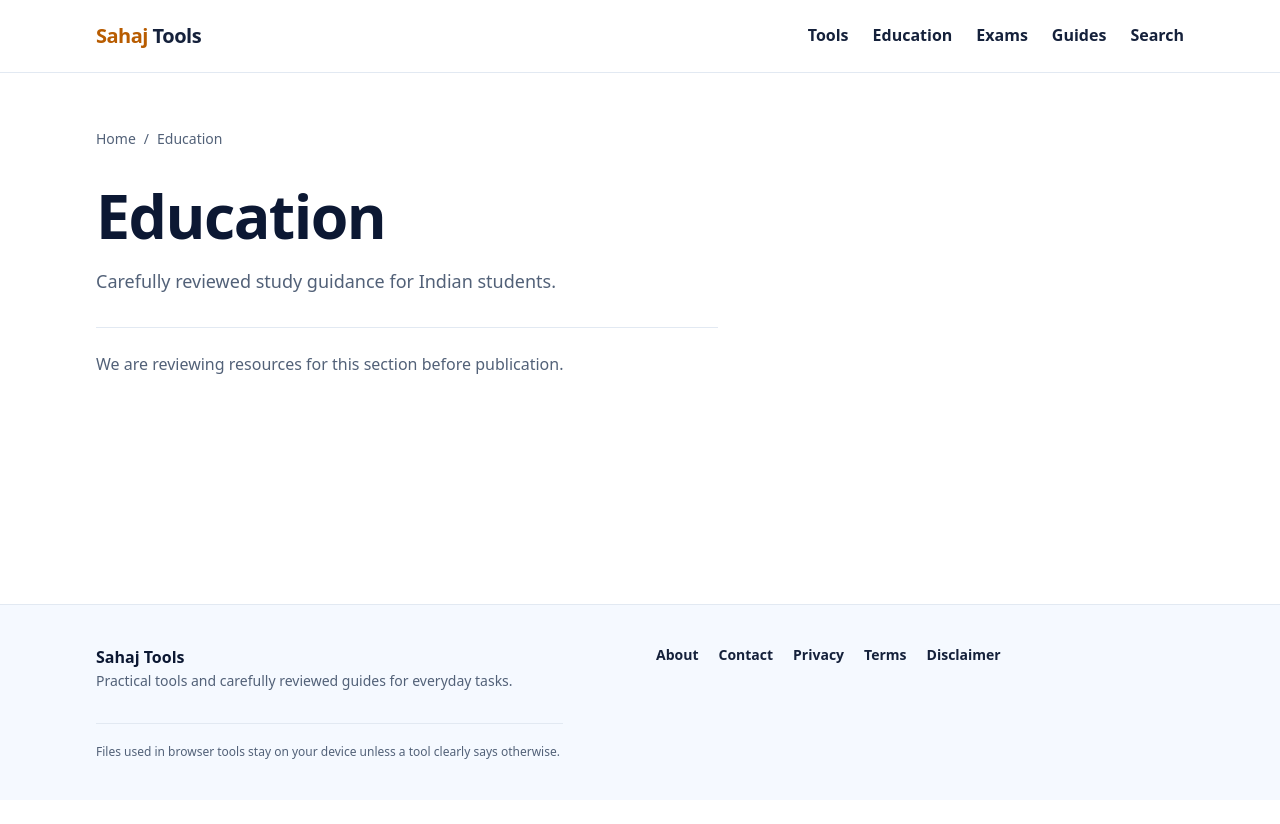
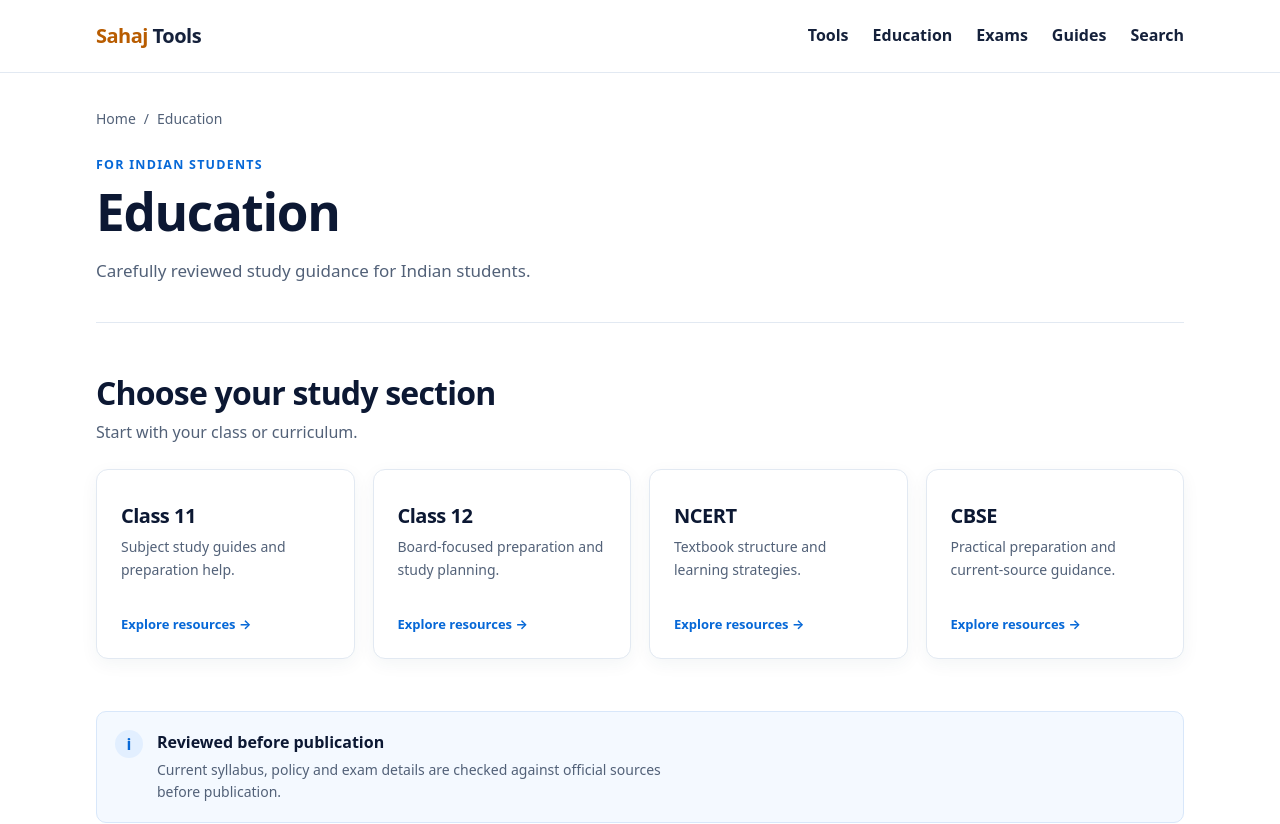
Before and after one commit to BHAWANISHANKARMARU/sakalakaboomboom, a Next.js app: page /education in a window 1280 px wide. Shown: the top 824 px of the page. Before the commit the page ends 800 px from the top, so only its background shows below. Built offline with nearby package versions, Linux system fonts and the light colour scheme; no server answers.

Commit message:
feat: redesign directories and category pages

```diff
--- a/src/app/education/page.tsx
+++ b/src/app/education/page.tsx
@@ -1,9 +1,55 @@
 import { SectionIndex } from "@/components/layout/section-index";
+import { ContentSection } from "@/components/layout/content-section";
+import { ResponsiveGrid } from "@/components/layout/responsive-grid";
+import { ResourceCard } from "@/components/ui/resource-card";
+import { StatusNotice } from "@/components/ui/status-notice";
 export default function Page() {
   return (
     <SectionIndex
       title="Education"
       description="Carefully reviewed study guidance for Indian students."
-    />
+      eyebrow="For Indian students"
+    >
+      <ContentSection
+        title="Choose your study section"
+        description="Start with your class or curriculum."
+      >
+        <ResponsiveGrid columns={4}>
+          {[
+            [
+              "Class 11",
+              "Subject study guides and preparation help.",
+              "/education/class-11",
+            ],
+            [
+              "Class 12",
+              "Board-focused preparation and study planning.",
+              "/education/class-12",
+            ],
+            [
+              "NCERT",
+              "Textbook structure and learning strategies.",
+              "/education/ncert",
+            ],
+            [
+              "CBSE",
+              "Practical preparation and current-source guidance.",
+              "/education/cbse",
+            ],
+          ].map(([title, description, href]) => (
+            <ResourceCard
+              title={title}
+              description={description}
+              href={href}
+              key={href}
+            />
+          ))}
+        </ResponsiveGrid>
+      </ContentSection>
+      <StatusNotice
+        title="Reviewed before publication"
+        description="Current syllabus, policy and exam details are checked against official sources before publication."
+      />
+    </SectionIndex>
   );
 }
--- a/src/app/globals.css
+++ b/src/app/globals.css
@@ -868,6 +868,77 @@ a.home-tool-card:hover {
   background: #dcefe9;
   color: #087a57;
 }
+.directory-card,
+.resource-card {
+  display: flex;
+  min-width: 0;
+  min-height: 190px;
+  flex-direction: column;
+  border: 1px solid var(--line);
+  border-radius: 12px;
+  background: white;
+  padding: 24px;
+  box-shadow: 0 5px 18px rgb(20 50 88 / 5%);
+  transition:
+    border-color 0.15s,
+    transform 0.15s,
+    box-shadow 0.15s;
+}
+a.directory-card:hover,
+.resource-card:hover {
+  border-color: #b7d4f8;
+  box-shadow: 0 10px 28px rgb(20 62 112 / 9%);
+  transform: translateY(-2px);
+}
+.directory-card-kicker {
+  color: var(--blue);
+  font-size: 11px;
+  font-weight: 800;
+  letter-spacing: 0.1em;
+  text-transform: uppercase;
+}
+.directory-card h3,
+.resource-card h3 {
+  margin: 10px 0 0;
+  font-size: 20px;
+}
+.directory-card p,
+.resource-card p {
+  margin: 9px 0 0;
+  color: var(--muted);
+  font-size: 14px;
+}
+.directory-card-action,
+.resource-card > span {
+  margin-top: auto;
+  padding-top: 20px;
+  color: var(--blue);
+  font-size: 13px;
+  font-weight: 750;
+}
+.directory-card-planned {
+  background: #f8fafc;
+  box-shadow: none;
+}
+.directory-card-planned .directory-card-action {
+  color: #5f6b7e;
+  text-transform: uppercase;
+}
+@media (min-width: 1440px) {
+  .directory-card,
+  .resource-card {
+    min-height: 225px;
+    padding: 29px;
+  }
+  .directory-card h3,
+  .resource-card h3 {
+    font-size: 23px;
+  }
+  .directory-card p,
+  .resource-card p {
+    font-size: 16px;
+  }
+}
 @media (min-width: 640px) {
   .responsive-grid-2,
   .responsive-grid-3,
--- a/src/components/layout/section-index.tsx
+++ b/src/components/layout/section-index.tsx
@@ -1,26 +1,34 @@
+import type { ReactNode } from "react";
 import { PageContainer } from "./page-container";
-import { Breadcrumbs } from "@/components/ui/breadcrumbs";
+import { InteriorHero } from "./interior-hero";
+import { StatusNotice } from "@/components/ui/status-notice";
+
 export function SectionIndex({
   title,
   description,
+  eyebrow = "StudyTools.in",
   children,
 }: {
   title: string;
   description: string;
-  children?: React.ReactNode;
+  eyebrow?: string;
+  children?: ReactNode;
 }) {
   return (
     <main>
-      <PageContainer className="grid gap-8 py-10 sm:py-14">
-        <Breadcrumbs items={[{ label: "Home", href: "/" }, { label: title }]} />
-        <header className="max-w-3xl">
-          <h1>{title}</h1>
-          <p className="text-muted mt-4 text-lg">{description}</p>
-        </header>
+      <PageContainer className="interior-page">
+        <InteriorHero
+          title={title}
+          description={description}
+          eyebrow={eyebrow}
+          breadcrumbs={[{ label: "Home", href: "/" }, { label: title }]}
+        />
         {children ?? (
-          <p className="border-line text-muted border-t pt-6">
-            We are reviewing resources for this section before publication.
-          </p>
+          <StatusNotice
+            title="Reviewed before publication"
+            description="Useful resources for this section are being prepared and checked before they are published."
+            tone="planned"
+          />
         )}
       </PageContainer>
     </main>
--- a/src/components/layout/tool-category-page.tsx
+++ b/src/components/layout/tool-category-page.tsx
@@ -1,5 +1,7 @@
 import { SectionIndex } from "./section-index";
 import { CategoryCard } from "@/components/ui/category-card";
+import { ResponsiveGrid } from "./responsive-grid";
+import { StatusNotice } from "@/components/ui/status-notice";
 import { getLiveTools } from "@/lib/content/registry";
 import type { ToolCategory } from "@/types/content";
 export function ToolCategoryPage({
@@ -15,7 +17,7 @@ export function ToolCategoryPage({
   return (
     <SectionIndex title={title} description={description}>
       {list.length ? (
-        <div className="grid gap-x-7 sm:grid-cols-2">
+        <ResponsiveGrid columns={2}>
           {list.map((tool) => (
             <CategoryCard
               key={tool.id}
@@ -24,11 +26,13 @@ export function ToolCategoryPage({
               description={tool.description}
             />
           ))}
-        </div>
+        </ResponsiveGrid>
       ) : (
-        <p className="border-line text-muted border-t pt-6">
-          Tools in this category are being tested before publication.
-        </p>
+        <StatusNotice
+          title="Tools are being tested"
+          description="Tools in this category will appear here after functional and privacy review."
+          tone="planned"
+        />
       )}
     </SectionIndex>
   );
--- a/vitest.config.ts
+++ b/src/components/ui/resource-card.tsx
@@ -1,16 +1,23 @@
-import { defineConfig } from "vitest/config";
-import react from "@vitejs/plugin-react";
+import Link from "next/link";
 
-export default defineConfig({
-  plugins: [react()],
-  resolve: {
-    alias: {
-      "@": new URL("./src", import.meta.url).pathname,
-    },
-  },
-  test: {
-    environment: "jsdom",
-    exclude: ["tests/e2e/**", "node_modules/**"],
-    setupFiles: ["./tests/setup.ts"],
-  },
-});
+export function ResourceCard({
+  title,
+  description,
+  href,
+  label = "Explore resources",
+}: {
+  title: string;
+  description: string;
+  href: string;
+  label?: string;
+}) {
+  return (
+    <Link className="resource-card" href={href}>
+      <h3>{title}</h3>
+      <p>{description}</p>
+      <span>
+        {label} <span aria-hidden="true">→</span>
+      </span>
+    </Link>
+  );
+}
--- /dev/null
+++ b/src/components/ui/tool-directory-card.tsx
@@ -0,0 +1,35 @@
+import Link from "next/link";
+
+export function ToolDirectoryCard({
+  title,
+  description,
+  category,
+  href,
+  status,
+}: {
+  title: string;
+  description: string;
+  category: string;
+  href?: string;
+  status: "live" | "planned";
+}) {
+  const content = (
+    <>
+      <span className="directory-card-kicker">{category}</span>
+      <h3>{title}</h3>
+      <p>{description}</p>
+      <span className="directory-card-action">
+        {status === "live" ? "Open tool →" : "Coming soon"}
+      </span>
+    </>
+  );
+  return status === "live" && href ? (
+    <Link className="directory-card" href={href}>
+      {content}
+    </Link>
+  ) : (
+    <article className="directory-card directory-card-planned">
+      {content}
+    </article>
+  );
+}
```
Also changed, not shown: 1 other file (tests, documents, lock files or other folders).
